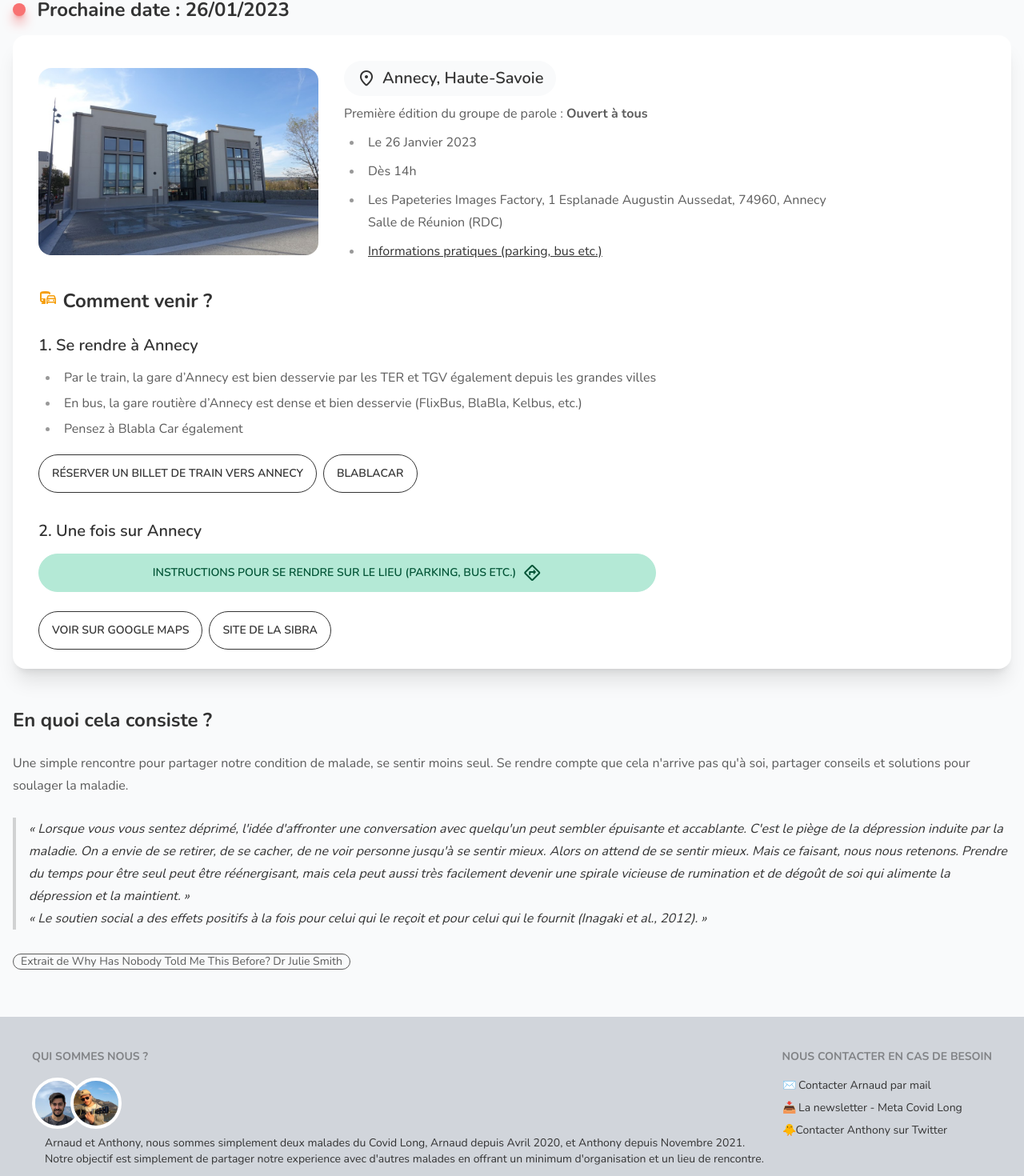
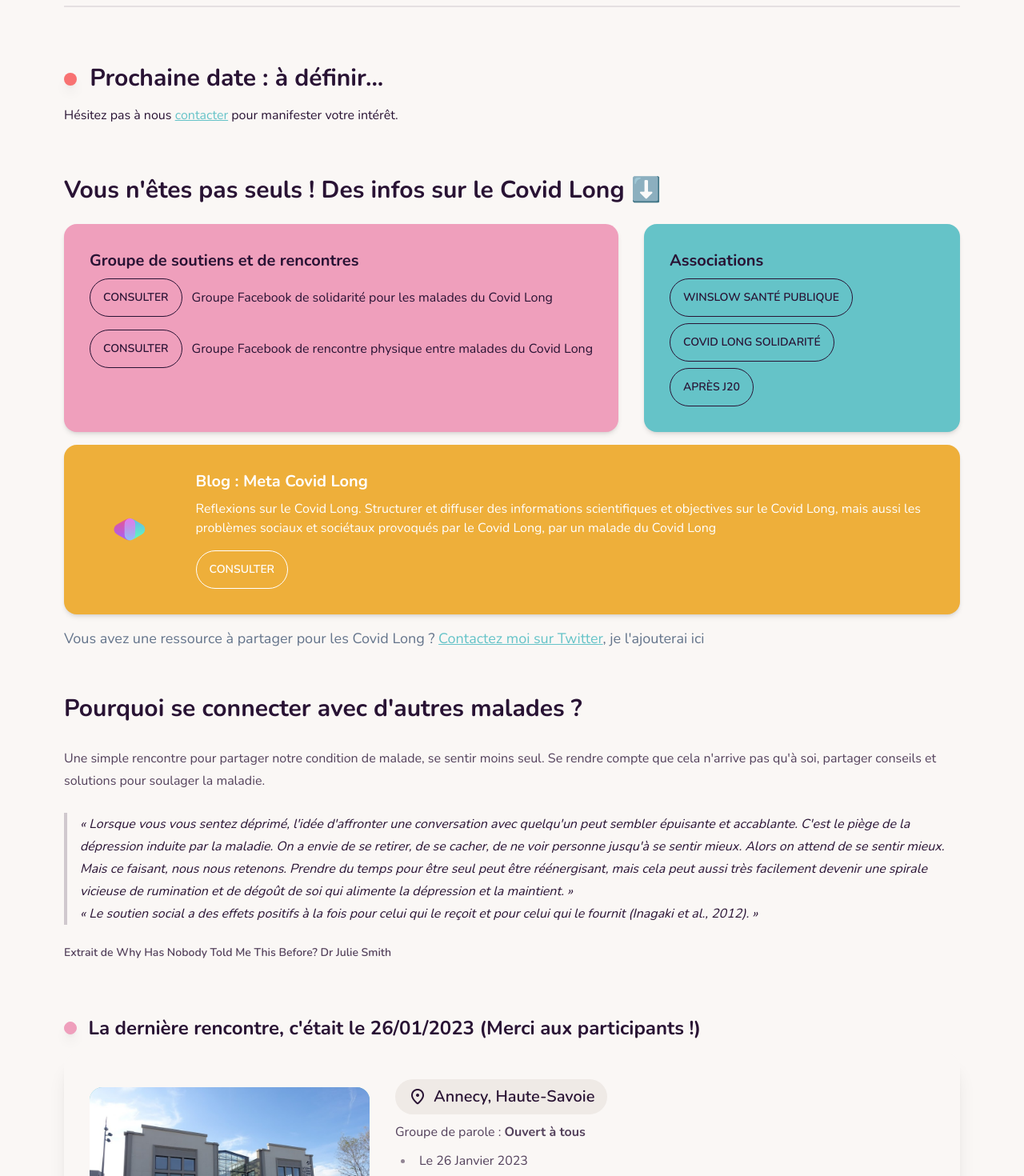
Before and after one commit to Akhu/rencontres-covid-long, a SvelteKit app: page / in a window 1280 px wide. Shown: the part 340-1810 px from the top of the page at 80% size. Built offline with nearby package versions, Linux system fonts and the light colour scheme.

Commit message:
Updated June 2023

```diff
--- a/src/app.html
+++ b/src/app.html
@@ -1,5 +1,5 @@
 <!DOCTYPE html>
-<html lang="fr" data-theme="pastel">
+<html lang="fr" data-theme="cupcake">
 	<head>
 		<meta charset="utf-8" />
     <link rel="apple-touch-icon-precomposed" sizes="57x57" href="apple-touch-icon-57x57.png" />
--- a/src/routes/+layout.svelte
+++ b/src/routes/+layout.svelte
@@ -4,13 +4,21 @@
   import anthony from '$lib/images/anthony.jpg'
 </script>
 
-<div class="app bg-base-200 ">
-	<main class="container mx-auto w-screen">
+<div class="app bg-base-100">
+	<main class="container mx-auto max-w-6xl px-4">
 		<slot />
 	</main>
 
-  <footer class="footer p-10 bg-base-300 text-base-content mt-10">
-    <div>
+  <footer class="px-6 py-9 bg-base-300 mt-10">
+    <div class="container mx-auto w-screen max-w-6xl">
+      <div class="text-base-content flex lg:flex-row flex-col space-x-0 lg:space-x-4 space-y-10 lg:space-y-0">
+      <div class="flex flex-col flex-grow w-3/5">
+        <h1 class="footer-title" id="contact">Nous contacter</h1>
+        <a class="link link-hover" href="mailto:azzouz.arnaud@gmail.com">✉️ Contacter Arnaud par mail</a>
+        <a class="link link-hover" href="https://metacovidlong.substack.com"> 📥 La newsletter - Meta Covid Long</a>
+        <a class="link link-hover" href="https://twitter.com/anthokhun"> 🐥Contacter Anthony sur Twitter</a>
+      </div>
+      <div class="flex flex-col flex-shrink flex-grow-0">
         <span class="footer-title">Qui sommes nous ?</span>
         <div class="avatar-group -space-x-4">
           <div class="avatar">
@@ -27,14 +35,10 @@
         </div>
         <div class="flex flex-row">
 
-      <p class="pl-4">Arnaud et Anthony, nous sommes simplement deux malades du Covid Long, Arnaud depuis Avril 2020, et Anthony depuis Novembre 2021. Notre objectif est simplement de partager notre experience avec d'autres malades en offrant un minimum d'organisation et un lieu de rencontre.</p>
+        <p>Arnaud et Anthony, nous sommes simplement deux malades du Covid Long, Arnaud depuis Avril 2020, et Anthony depuis Novembre 2021. Notre objectif est simplement de partager notre experience avec d'autres malades en offrant un minimum d'organisation et un lieu de rencontre.</p>
         </div>
       </div>
-    <div>
-      <span class="footer-title">Nous contacter en cas de besoin</span>
-      <a class="link link-hover" href="mailto:azzouz.arnaud@gmail.com">✉️ Contacter Arnaud par mail</a>
-      <a class="link link-hover" href="https://metacovidlong.substack.com"> 📥 La newsletter - Meta Covid Long</a>
-      <a class="link link-hover" href="https://twitter.com/anthokhun"> 🐥Contacter Anthony sur Twitter</a>
+    </div>
     </div>
   </footer>
 </div>
--- a/src/routes/+page.svelte
+++ b/src/routes/+page.svelte
@@ -1,6 +1,7 @@
 <script>
   import heroImage from "$lib/images/hero-image.png"
   import papeteriesImage from "$lib/images/papet.jpeg"
+  import metaCovidLong from "$lib/images/meta-covidlong-logo.png"
 </script>
 
 <section>
@@ -10,7 +11,7 @@
         <img src={heroImage} alt="Personnes écoutants lors d'une conférence" class="w-28 hidden md:block lg:w-40"/>
         <div>
           <h1 class="text-5xl font-bold">Rencontres Covid Long</h1>
-          <p class="pb-6 text-xl">Nous organisons des sessions de rencontres entre malades et concernés (proches, amis de malades) <br/>
+          <p class="py-6 text-xl">Nous organisons des sessions de rencontres entre malades et concernés (proches, amis de malades) <br/>
             S’entraider, se soutenir et partager les expériences de chacun pour ne plus affronter la maladie seul. </p>
           <div class="flex flex-col md:flex-row gap-4">
             <a href="#how" class="btn btn-primary">Comment participer ?</a>
@@ -20,12 +21,88 @@
       </div>
     </div>
     <div class="divider"></div>
-    <div class="flex flex-col min-h-full p-4">
+    <div class="my-8">
+      <h2 class="text-3xl font-extrabold my-4">
+        <div class="badge badge-sm badge-error shadow-lg mr-2"></div>
+        Prochaine date : à définir...
+      </h2>
+      <p>Hésitez pas à nous <a class="link-hover btn-link" href="#contact">contacter</a> pour manifester votre intérêt.</p>
+    </div>
+    <div class="flex flex-col min-h-full my-8">
       <!-- Content Next Date-->
       <div>
+        <h1 class="text-3xl font-black mb-6">Vous n'êtes pas seuls ! Des infos sur le Covid Long ⬇️</h1>
+        <div class="flex flex-col mb-4">
+          <div class="flex flex-col lg:flex-row lg:space-x-8 lg:space-y-0 space-y-4 space-x-0 items-stretch">
+            <div class="card bg-secondary shadow-md flex flex-col">
+              <div class="card-body">
+                <div class="card-title font-black">Groupe de soutiens et de rencontres</div>
+                <div class="flex flex-col items-start space-y-4">
+                <div class="flex flex-col-reverse items-stretch sm:flex-row sm:items-center sm:space-x-3 space-x-0">
+                  <a class="btn btn-outline" href="https://www.facebook.com/groups/913274646358443/?ref=share_group_link">Consulter</a><span>Groupe Facebook de solidarité pour les malades du Covid Long</span>
+                </div>
+                <div class="flex flex-col-reverse items-stretch sm:flex-row sm:items-center sm:space-x-3 space-x-0">
+                  <a class="btn btn-outline" href="https://www.facebook.com/groups/962932755081307/?ref=share_group_link">Consulter</a><span>Groupe Facebook de rencontre physique entre malades du Covid Long</span>
+                </div>
+              </div>
+              </div>
+            </div>
+            <div class="card bg-primary shadow-md flex flex-col flex-grow">
+              <div class="card-body">
+                <div class="card-title font-black">Associations</div>
+                <div class="flex flex-row space-x-3 ">
+                  <a class="btn btn-outline" href="https://winslowsantepublique.wordpress.com/">Winslow Santé Publique</a>
+                </div>
+                <div class="flex flex-row space-x-3 ">
+                  <a class="btn btn-outline" href="https://www.helloasso.com/associations/covid-long-solidarite/">Covid Long Solidarité</a>
+                </div>
+                <div class="flex flex-row items-center space-x-3">
+                  <a class="btn btn-outline" href="https://www.apresj20.fr/accueil">Après J20</a>
+                </div>
+              </div>
+            </div>
+          </div>
+          <div class="flex flex-col lg:flex-row lg:space-x-8 space-y-6 lg:align-top lg:items-center">
+            <div class="card lg:card-side bg-accent text-white shadow-md mt-4 flex flex-col">
+              <figure class="w-1/5">
+                <img  src="{metaCovidLong}" alt="logo meta covid long" class="ml-8 rounded-xl h-12 w-12 aspect-square" />
+              </figure>
+              <div class="card-body">
+                <div class="card-title font-black">Blog : Meta Covid Long</div>
+                  <div class="flex flex-col space-y-4 items-start">
+                    <span>Reflexions sur le Covid Long. Structurer et diffuser des informations scientifiques et objectives sur le Covid Long, mais aussi les problèmes sociaux et sociétaux provoqués par le Covid Long, par un malade du Covid Long</span>
+                    <a class="btn-outline btn flex-shrink text-white" href="https://metacovidlong.substack.com">Consulter</a>
+                  </div>
+                </div>
+              </div>
+
+            </div>
+
+          </div>
+      </div>
+      <h3 class="text-lg text-slate-500 mb-6">Vous avez une ressource à partager pour les Covid Long ? <a class="btn-link link-primary" href="">Contactez moi sur Twitter</a>, je l'ajouterai ici</h3>
+
+      <!-- Content Instructions -->
+      <div class="flex flex-row my-8 md:px-0" id="about">
+        <div class="prose min-w-full ">
+          <h2 class="text-3xl">Pourquoi se connecter avec d'autres malades ?</h2>
+          <p>Une simple rencontre pour partager notre condition de malade, se sentir moins seul. Se rendre compte que cela n'arrive pas qu'à soi, partager conseils et solutions pour soulager la maladie.</p>
+          <blockquote>
+            « Lorsque vous vous sentez déprimé, l'idée d'affronter une conversation avec quelqu'un peut sembler épuisante et accablante. C'est le piège de la dépression induite par la maladie. On a envie de se retirer, de se cacher, de ne voir personne jusqu'à se sentir mieux.
+            Alors on attend de se sentir mieux. Mais ce faisant, nous nous retenons.
+            Prendre du temps pour être seul peut être réénergisant, mais cela peut aussi très facilement devenir une spirale vicieuse de rumination et de dégoût de soi qui alimente la dépression et la maintient. » <br/>
+
+            « Le soutien social a des effets positifs à la fois pour celui qui le reçoit et pour celui qui le fournit (Inagaki et al., 2012). »
+          </blockquote>
+          <p class="font-semibold text-sm">Extrait de
+            Why Has Nobody Told Me This Before?
+            Dr Julie Smith</p>
+        </div>
+      </div>
+      <div class="archive my-9">
         <h2 class="text-2xl font-extrabold">
-          <div class="badge badge-sm badge-error shadow-lg shadow-red-500 mr-2"></div>
-          Prochaine date : 26/01/2023
+          <div class="badge badge-sm badge-secondary shadow-lg mr-2"></div>
+          La dernière rencontre, c'était le 26/01/2023 (Merci aux participants !)
         </h2>
         <div class="card bg-base-100 shadow-xl md:pr-0 mt-4 flex flex-col">
           <div class="flex flex-col md:flex-row md:px-8">
@@ -34,7 +111,7 @@
             </figure>
             <div class="card-body">
               <h2 class="card-title bg-base-200 rounded-full py-2 max-w-fit px-4 "><span class="material-symbols-rounded">location_on</span>Annecy, Haute-Savoie</h2>
-              <p class="prose">Première édition du groupe de parole : <b>Ouvert à tous</b></p>
+              <p class="prose">Groupe de parole : <b>Ouvert à tous</b></p>
               <div class="px-6">
                   <ul class="list-disc prose">
                     <li>Le 26 Janvier 2023</li>
@@ -69,26 +146,7 @@
 
           </div>
         </div>
-
       </div>
-      <!-- Content Instructions -->
-      <div class="flex flex-row mt-12 md:px-0" id="about">
-        <div class="prose min-w-full ">
-          <h2>En quoi cela consiste ?</h2>
-          <p>Une simple rencontre pour partager notre condition de malade, se sentir moins seul. Se rendre compte que cela n'arrive pas qu'à soi, partager conseils et solutions pour soulager la maladie.</p>
-          <blockquote>
-            « Lorsque vous vous sentez déprimé, l'idée d'affronter une conversation avec quelqu'un peut sembler épuisante et accablante. C'est le piège de la dépression induite par la maladie. On a envie de se retirer, de se cacher, de ne voir personne jusqu'à se sentir mieux.
-            Alors on attend de se sentir mieux. Mais ce faisant, nous nous retenons.
-            Prendre du temps pour être seul peut être réénergisant, mais cela peut aussi très facilement devenir une spirale vicieuse de rumination et de dégoût de soi qui alimente la dépression et la maintient. » <br/>
-
-            « Le soutien social a des effets positifs à la fois pour celui qui le reçoit et pour celui qui le fournit (Inagaki et al., 2012). »
-          </blockquote>
-          <span class="badge badge-outline">Extrait de
-            Why Has Nobody Told Me This Before?
-            Dr Julie Smith</span>
-        </div>
-      </div>
-
     </div>
 
   </div>
```
Also changed, not shown: src/components/links.svelte (added), src/lib/images/meta-covidlong-logo.png (added). Lines whose indentation alone changed are shown as unchanged.
